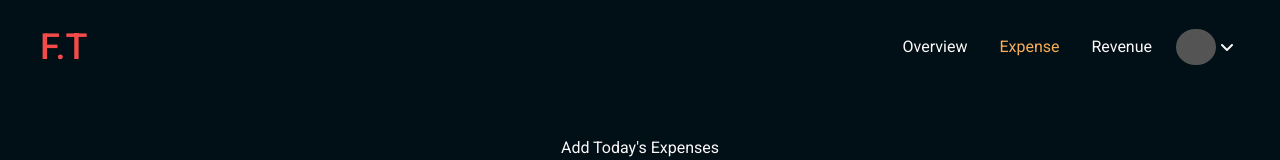
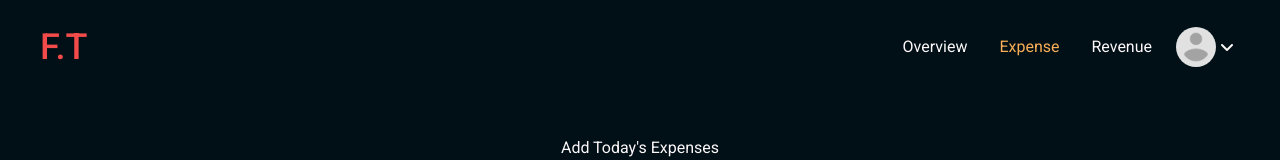
Before and after one commit to surya-tamang/finance_tracker, a React (Vite) app in the folder client/: page /expense in a window 1280 px wide. Shown: the top 160 px of the page. Built offline with nearby package versions, Linux system fonts and the light colour scheme; a web font is replaced by a local one.

Commit message:
image upload api

```diff
--- a/client/src/components/Header.jsx
+++ b/client/src/components/Header.jsx
@@ -1,11 +1,15 @@
-import React, { useState } from "react";
+import React, { useEffect, useState } from "react";
 import { NavLink, useNavigate } from "react-router-dom";
 import "../styles/header.css";
 import ProfileBox from "./ProfileBox";
+import { useSelector } from "react-redux";
 
+import avatar from "../assets/user.png";
 const Header = () => {
   const navigate = useNavigate();
-  const [editProfile, setEditProfile] = useState(false);
+  const userData = useSelector((state) => state.user.userInfo);
+  console.log(userData);
+  const [editProfileBox, setEditProfileBox] = useState(false);
   const navList = [
     { name: "overview", path: "/overview" },
     { name: "expense", path: "/expense" },
@@ -19,10 +23,13 @@ const Header = () => {
     setShowBox(!showBox);
   };
 
+  const handleEditProfileBox = () => {
+    setEditProfileBox(!editProfileBox);
+  };
+
   const handleNav = () => {
     setIsNavOpen(!isNavOpen);
   };
-  const handleEditProfile = () => {};
 
   return (
     <header className="header">
@@ -45,10 +52,16 @@ const Header = () => {
           ))}
         </ul>
         <div className="profile" onClick={handleProfile}>
-          <div className="avatar"></div>
+          <div className="avatar">
+            <img
+              src={userData.profile || avatar}
+              alt="avatar"
+              className="rounded-full h-10 w-10"
+            />
+          </div>
           <i className={`fa-solid fa-angle-${showBox ? "up" : "down"}`}></i>
           <div className="box" style={{ display: showBox ? "flex" : "none" }}>
-            <button onClick={() => setEditProfile(true)}>Edit profile</button>
+            <button onClick={handleEditProfileBox}>Edit profile</button>
             <button
               onClick={() => {
                 navigate("/");
@@ -61,7 +74,10 @@ const Header = () => {
           </div>
         </div>
       </nav>
-      <ProfileBox visibleBox={editProfile} />
+      <ProfileBox
+        visibleBox={editProfileBox}
+        handleClick={handleEditProfileBox}
+      />
       <div className="menuBar">
         <i
           className="fa-solid fa-bars"
--- a/client/src/components/ProfileBox.jsx
+++ b/client/src/components/ProfileBox.jsx
@@ -1,8 +1,10 @@
 import React, { useEffect, useState } from "react";
 import avatar from "../assets/user.png";
 import { jwtDecode } from "jwt-decode";
+import { useSelector } from "react-redux";
 
-const ProfileBox = ({ visibleBox }) => {
+const ProfileBox = ({ visibleBox, handleClick }) => {
+  const userData = useSelector((state) => state.user.userInfo);
   const [image, setImage] = useState("");
   const [user, setUser] = useState({});
   useEffect(() => {
@@ -23,31 +25,39 @@ const ProfileBox = ({ visibleBox }) => {
 
   const handleSubmit = async (e) => {
     e.preventDefault();
+    if (!image) {
+      console.log("Please upload an image");
+    } else {
       try {
-      const response = fetch(url, {
-        method: "PATCH",
+        await fetch(url, {
+          method: `${user.profile ? "PATCH" : "POST"}`,
           headers: {
             "Content-type": "application/json",
           },
           body: JSON.stringify({ img: image }),
         });
-      const result = await response.json();
-      console.log(result);
+        handleClick();
       } catch (err) {
         console.log(err);
+      }
     }
   };
   return (
     <div
       className={`${
         visibleBox ? "flex" : "hidden"
-      } flex-col items-center w-96 h-screen absolute top-0 right-0 bg-white py-20`}
+      } flex-col items-center gap-6 w-96 h-screen absolute top-0 right-0 bg-white`}
     >
-      <div className="border-4 border-light_blue bg-red w-60 h-60 rounded-full overflow-hidden">
+      <div className="w-full h-10 p-2">
+        <button className="hover:bg-transparent" onClick={handleClick}>
+          <i className="fa-solid fa-x text-2xl text-black cursor-pointer"></i>
+        </button>
+      </div>
+      <div className="w-full h-60 flex justify-center">
         <img
-          src={user.profile || avatar}
+          src={image || userData.profile || avatar}
           alt="profile"
-          className="w-full h-full object-cover"
+          className="w-60 h-full object-cover rounded-full border-2 border-light_blue"
         />
       </div>
       <form
--- a/client/src/styles/header.css
+++ b/client/src/styles/header.css
@@ -55,13 +55,6 @@
     gap: 5px;
 }
 
-.profile .avatar {
-    width: 2.5rem;
-    height: 100%;
-    border-radius: 50%;
-    background-color: #545454;
-}
-
 .profile .box button {
     background-color: none;
     border: none;
@@ -107,11 +100,6 @@
         flex-direction: column;
     }
 
-
-    .profile .avatar {
-        background-color: red;
-    }
-
     .menuBar {
         display: block;
         z-index: 20;
```
Lines whose indentation alone changed are shown as unchanged.
